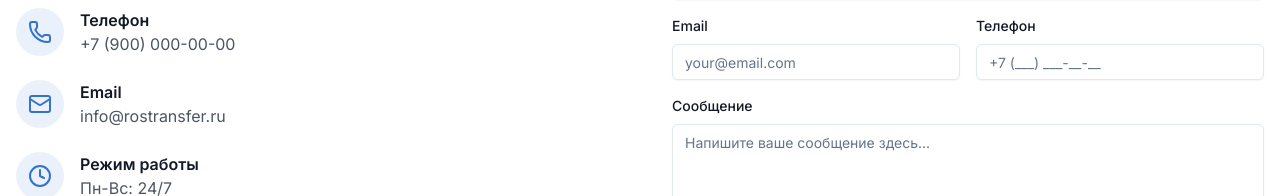
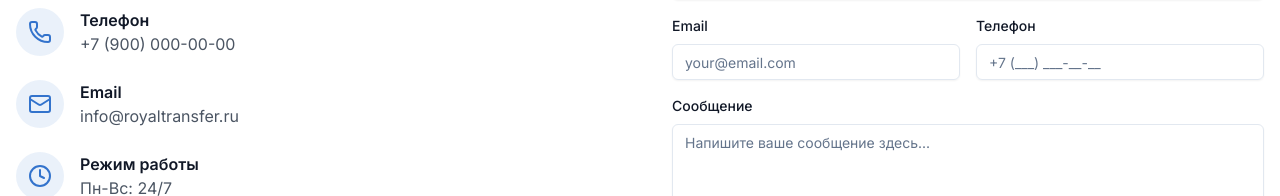
Before and after one commit to Lama13372002/testtroyaltransfer, a Next.js app: page / in a window 1280 px wide. Shown: the part 6406-6602 px from the top of the page. Built offline with nearby package versions, Linux system fonts and the light colour scheme; no server answers; the database is empty.

Commit message:
Update ContactsSection.tsx

```diff
--- a/src/components/sections/ContactsSection.tsx
+++ b/src/components/sections/ContactsSection.tsx
@@ -7,8 +7,10 @@ import { Input } from '@/components/ui/input'
 import { Textarea } from '@/components/ui/textarea'
 import { toast } from 'sonner'
 import { MapPin, Phone, Mail, Clock, Send } from 'lucide-react'
+import { useSettings } from '@/lib/settings-context'
 
 export default function ContactsSection() {
+  const { settings } = useSettings()
   const [formData, setFormData] = useState({
     name: '',
     email: '',
@@ -79,7 +81,7 @@ export default function ContactsSection() {
                 <div>
                   <h4 className="font-semibold text-gray-900 dark:text-white">Адрес</h4>
                   <p className="text-gray-600 dark:text-gray-300">
-                    г. Калининград, ул. Примерная, д. 123
+                    {settings.address}
                   </p>
                 </div>
               </div>
@@ -91,8 +93,8 @@ export default function ContactsSection() {
                 <div>
                   <h4 className="font-semibold text-gray-900 dark:text-white">Телефон</h4>
                   <p className="text-gray-600 dark:text-gray-300">
-                    <a href="tel:+79000000000" className="hover:text-primary transition-colors">
-                      +7 (900) 000-00-00
+                    <a href={`tel:${settings.phone.replace(/[\s()-]/g, '')}`} className="hover:text-primary transition-colors">
+                      {settings.phone}
                     </a>
                   </p>
                 </div>
@@ -105,8 +107,8 @@ export default function ContactsSection() {
                 <div>
                   <h4 className="font-semibold text-gray-900 dark:text-white">Email</h4>
                   <p className="text-gray-600 dark:text-gray-300">
-                    <a href="mailto:info@rostransfer.ru" className="hover:text-primary transition-colors">
-                      info@rostransfer.ru
+                    <a href={`mailto:${settings.email}`} className="hover:text-primary transition-colors">
+                      {settings.email}
                     </a>
                   </p>
                 </div>
@@ -119,7 +121,7 @@ export default function ContactsSection() {
                 <div>
                   <h4 className="font-semibold text-gray-900 dark:text-white">Режим работы</h4>
                   <p className="text-gray-600 dark:text-gray-300">
-                    Пн-Вс: 24/7<br />
+                    {settings.workingHours}<br />
                     Работаем без выходных
                   </p>
                 </div>
```
